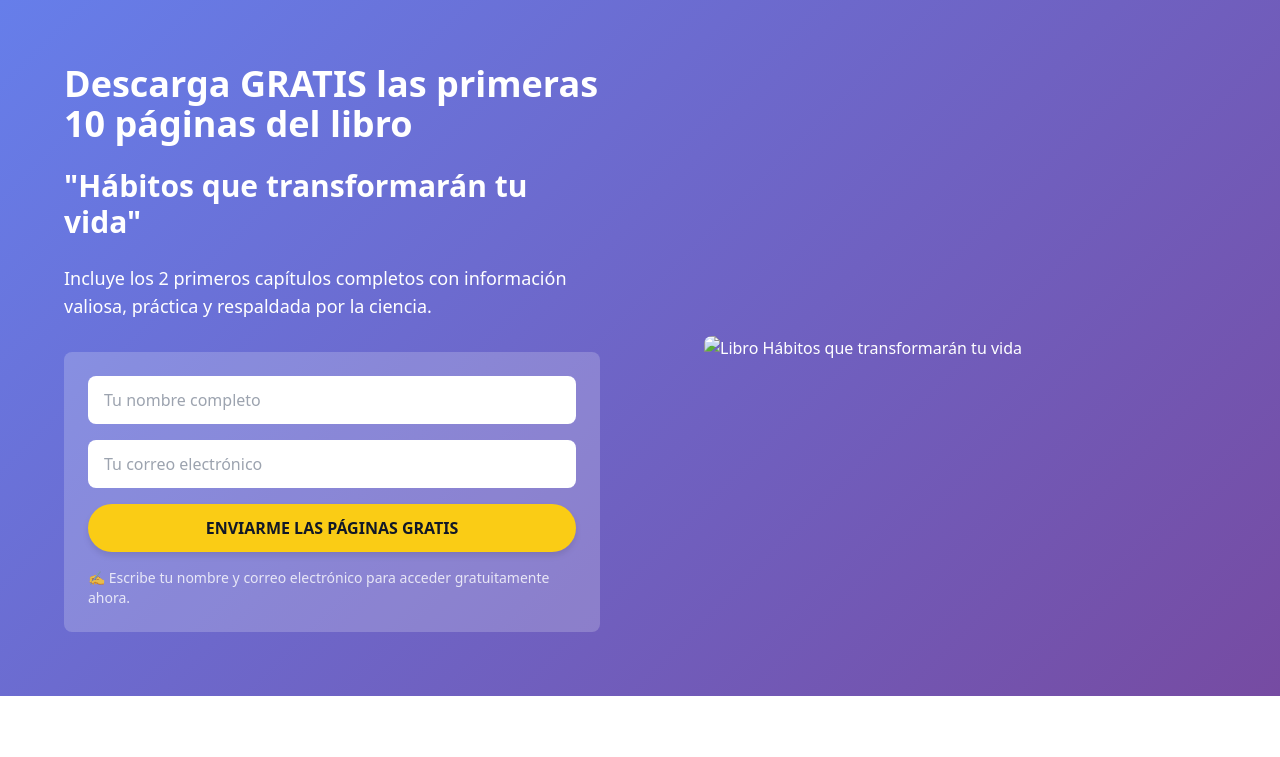
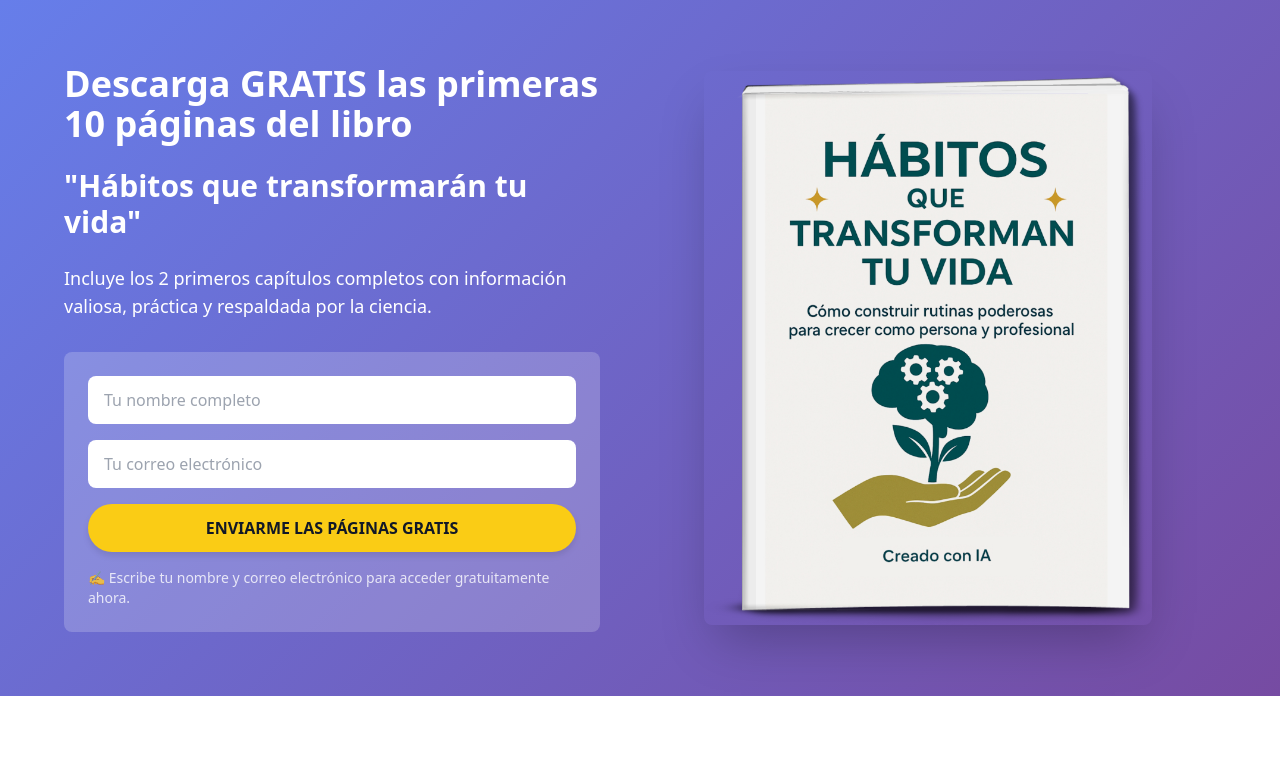
Before and after one commit to habitosquetransformarantuvida/habitosquetransformarantuvida.github.io, a plain HTML site: page 10-primeras-paginas/index.html in a window 1280 px wide. Shown: the top 757 px of the page. Drawn offline with nearby package versions, Linux system fonts and the light colour scheme.

Commit message:
Update index.html

```diff
--- a/10-primeras-paginas/index.html
+++ b/10-primeras-paginas/index.html
@@ -46,7 +46,7 @@
                 </div>
             </div>
             <div class="md:w-1/2" data-aos="fade-left">
-                <img src="/usuario/Downloads/habitos-que-transformaran-tu-vida.png" alt="Libro Hábitos que transformarán tu vida" class="rounded-lg shadow-2xl mx-auto w-full max-w-md">
+                <img src="https://habitosquetransformarantuvida.github.io/habitos-que-transformaran-tu-vida.png" alt="Libro Hábitos que transformarán tu vida" class="rounded-lg shadow-2xl mx-auto w-full max-w-md">
             </div>
         </div>
     </div>
@@ -113,4 +113,5 @@
         feather.replace();
     </script>
 </body>
+
 </html>
```
